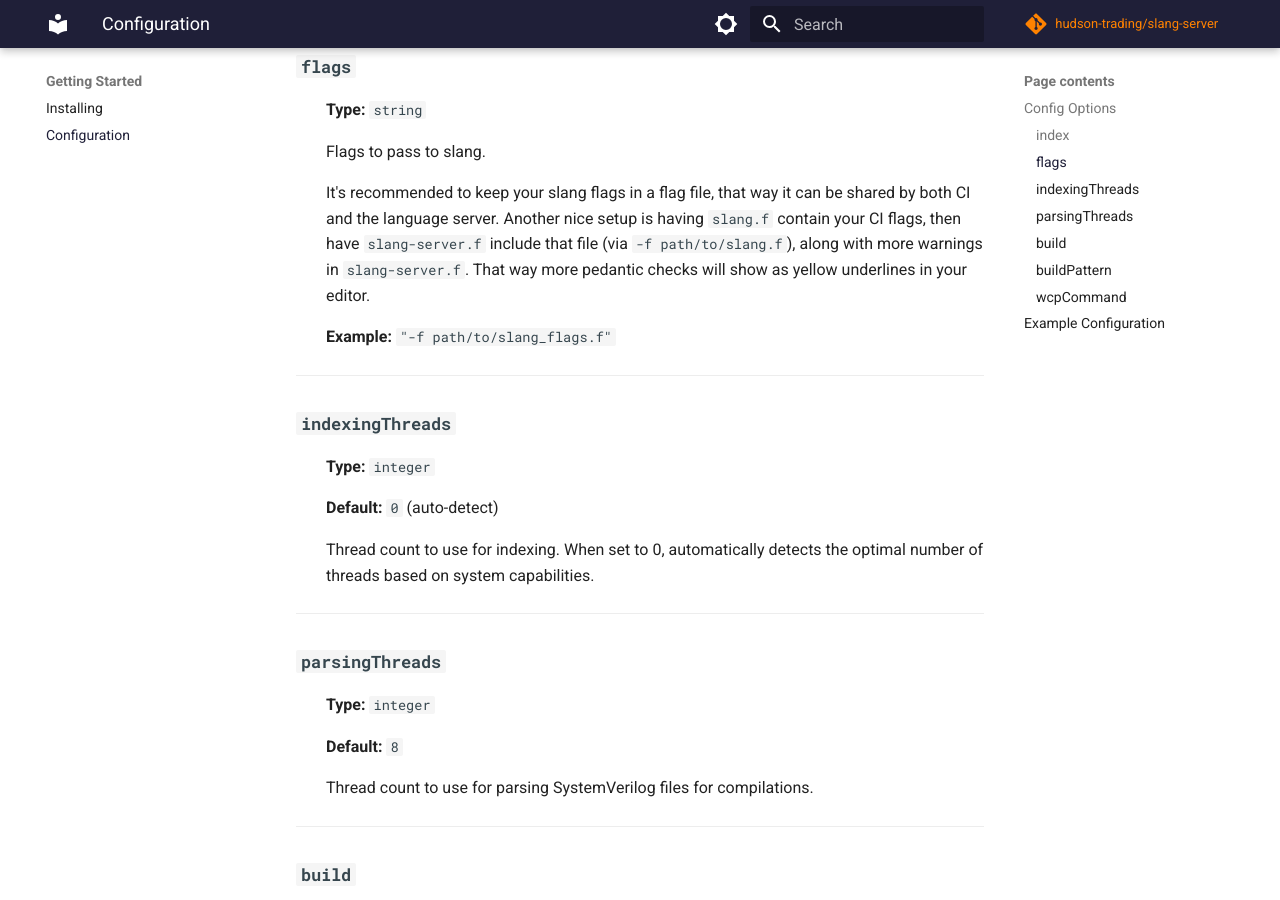
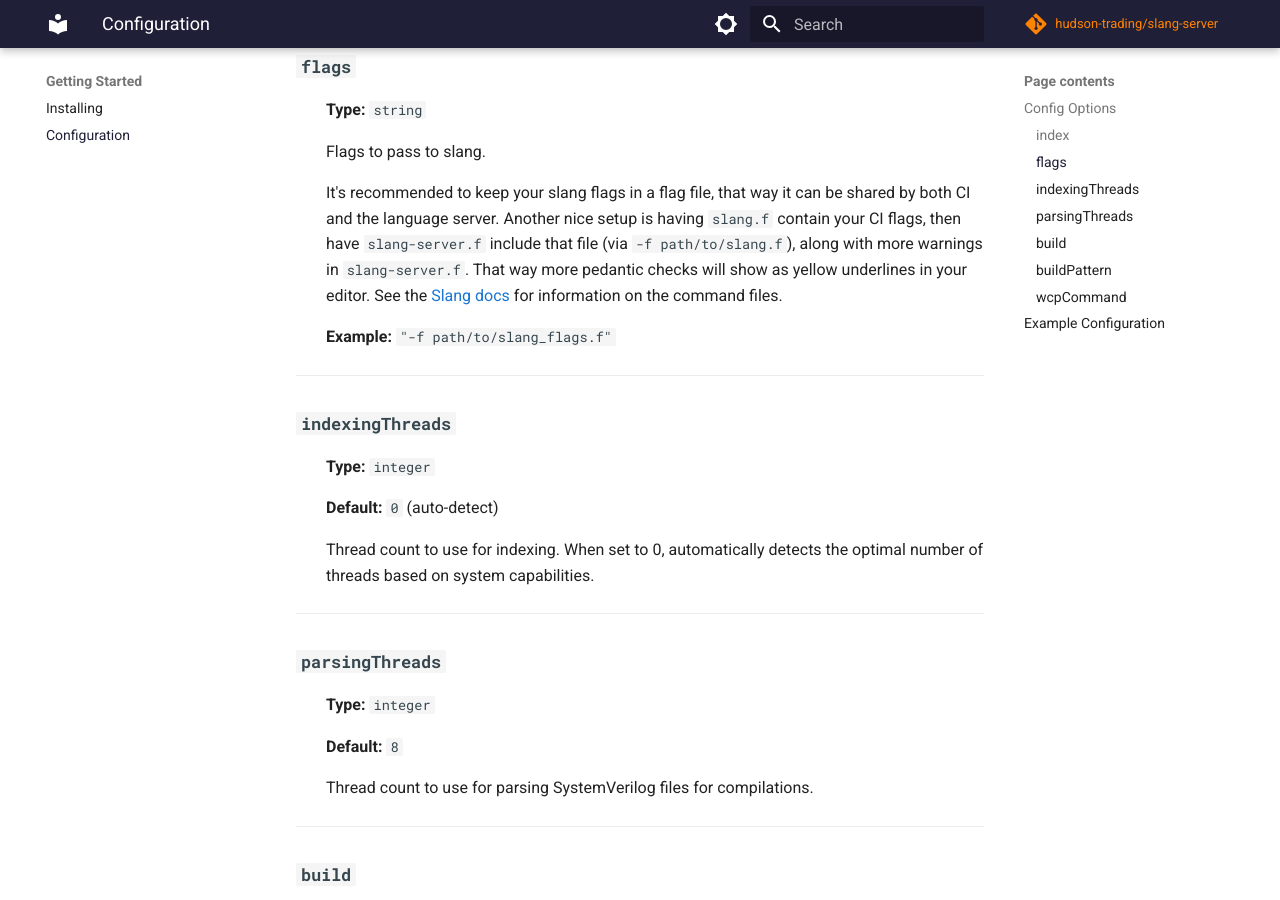
Before and after one commit to hudson-trading/slang-server, an MkDocs documentation site: the page built from docs/start/config.md, in a window 1280 px wide and 900 px high, scrolled down 1043 px. Built offline with MkDocs 1.6.1 and Material for MkDocs 9.7.7, drawn with Linux system fonts in a browser that asks for light colours; comment, search, counter and statistics services are not loaded.

Commit message:
Update slang flags recommendation with documentation link
Added a reference to the Slang documentation for command files.

```diff
--- a/docs/start/config.md
+++ b/docs/start/config.md
@@ -37,7 +37,7 @@ All configuration options are optional and have sensible defaults. In VSCode, th
 
     Flags to pass to slang.
 
-    It's recommended to keep your slang flags in a flag file, that way it can be shared by both CI and the language server. Another nice setup is having `slang.f` contain your CI flags, then have `slang-server.f` include that file (via `-f path/to/slang.f`), along with more warnings in `slang-server.f`. That way more pedantic checks will show as yellow underlines in your editor.
+    It's recommended to keep your slang flags in a flag file, that way it can be shared by both CI and the language server. Another nice setup is having `slang.f` contain your CI flags, then have `slang-server.f` include that file (via `-f path/to/slang.f`), along with more warnings in `slang-server.f`. That way more pedantic checks will show as yellow underlines in your editor. See the [Slang docs](https://sv-lang.com/user-manual.html#command-files) for information on the command files.
 
     **Example:** `"-f path/to/slang_flags.f"`
 
```
